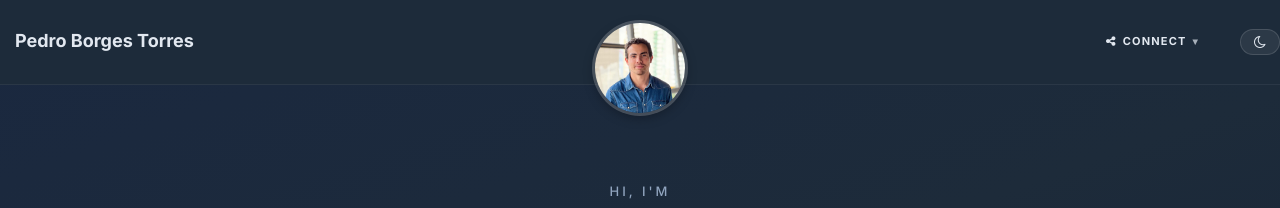
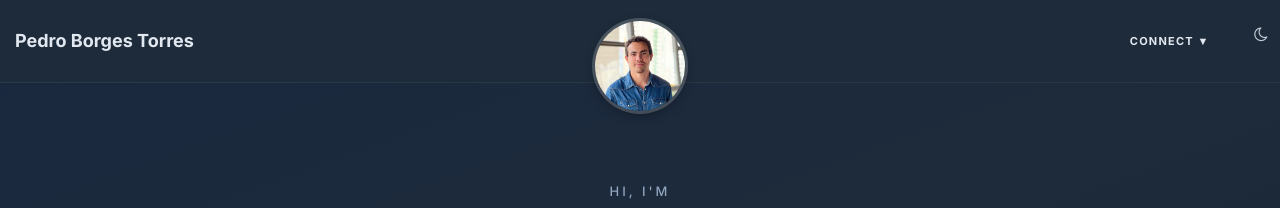
Before and after one commit to pedrohbtp/pedrohbtp.github.io, a Jekyll site: the page built from index.html, in a window 1280 px wide. Shown: the top 208 px of the page. Built offline with Jekyll 4.4.1, drawn with Linux system fonts in a browser that asks for light colours; nearby versions of some CDN libraries; the list of posts is cut into pages by our own code.

Commit message:
Revert "feat(nav): improve Connect dropdown and dark mode toggle (#39)" (#40)
This reverts commit 650b0e5004952b53a591014e9205d5ab33002f1d.

```diff
--- a/_includes/nav.html
+++ b/_includes/nav.html
@@ -6,10 +6,6 @@
         <span class="icon-bar"></span>
         <span class="icon-bar"></span>
         <span class="icon-bar"></span>
-      </button>
-      <!-- Mobile-only dark mode toggle (always visible, left of hamburger) -->
-      <button class="dark-mode-toggle navbar-dark-mobile" aria-label="Toggle dark mode" title="Toggle dark mode">
-        <span class="fa fa-moon-o" aria-hidden="true"></span>
       </button>
       {% if site.title-img %}
         <a class="navbar-brand navbar-brand-logo" href="{{ site.url }}"><img src="{{ site.title-img }}"/></a>
@@ -21,9 +17,7 @@
     <div class="collapse navbar-collapse" id="main-navbar">
       <ul class="nav navbar-nav navbar-right">
         <li class="navlinks-container">
-          <a class="navlinks-parent" href="javascript:void(0)">
-            <i class="fa fa-share-alt" aria-hidden="true"></i> Connect
-          </a>
+          <a class="navlinks-parent" href="javascript:void(0)">Connect</a>
           <div class="navlinks-children">
             {%- for link in site.social-network-links -%}
             {%- assign curkey = link[0] -%}
@@ -44,9 +38,8 @@
             {%- endfor -%}
           </div>
         </li>
-        <!-- Desktop dark mode toggle (inside collapse) -->
         <li>
-          <button id="dark-mode-toggle" class="dark-mode-toggle" aria-label="Toggle dark mode" title="Toggle dark mode">
+          <button id="dark-mode-toggle" aria-label="Toggle dark mode" title="Toggle dark mode">
             <span class="fa fa-moon-o" aria-hidden="true"></span>
           </button>
         </li>
--- a/css/main.css
+++ b/css/main.css
@@ -652,16 +652,8 @@
   position: relative;
 }
 
-.navbar-custom .nav .navlinks-parent {
-  display: flex;
-  align-items: center;
-  gap: 6px;
-}
-
 .navbar-custom .nav .navlinks-parent:after {
-  content: " \25BE";
-  font-size: 10px;
-  opacity: 0.7;
+  content: " \25BC";
 }
 
 .navbar-custom .nav .navlinks-children {
@@ -677,82 +669,48 @@
   padding: 10px 18px;
   background-color: {{ site.navbar-children-col }};
   text-decoration: none !important;
-  border-width: 0;
-  font-weight: 500;
+  border-width: 0 1px 1px 1px;
+  font-weight: normal;
   white-space: nowrap;
-  transition: background var(--transition), padding-left var(--transition);
+  transition: background var(--transition);
 }
 
 .navbar-custom .nav .navlinks-container .navlinks-children a:hover {
-  background-color: rgba(255, 255, 255, 0.1);
-  padding-left: 22px;
+  background-color: rgba(255, 255, 255, 0.08);
 }
 
 .navbar-custom .nav .navlinks-container .navlinks-children a .fa {
-  width: 18px;
+  width: 16px;
   text-align: center;
   flex-shrink: 0;
-  font-size: 15px;
-  opacity: 0.85;
 }
 
-/* Mobile: expand inline */
 @media only screen and (max-width: 767px) {
   .navbar-custom .nav .navlinks-container.show-children {
-    background: rgba(255, 255, 255, 0.06);
-    border-radius: 6px;
+    background: rgba(255, 255, 255, 0.08);
   }
   .navbar-custom .nav .navlinks-container.show-children .navlinks-children {
     display: block;
   }
-  .navbar-custom .nav .navlinks-container.show-children .navlinks-parent {
-    color: #fff;
-  }
-  .navbar-custom .nav .navlinks-container .navlinks-children a {
-    padding-left: 28px;
-    font-size: 12px;
-  }
-  .navbar-custom .nav .navlinks-container .navlinks-children a:hover {
-    padding-left: 34px;
-  }
 }
 
-/* Desktop: floating dropdown */
 @media only screen and (min-width: 768px) {
   .navbar-custom .nav .navlinks-container {
     text-align: center;
   }
   .navbar-custom .nav .navlinks-container:hover {
-    background: rgba(255, 255, 255, 0.07);
-    border-radius: 4px;
-  }
-  .navbar-custom .nav .navlinks-container:hover .navlinks-parent {
-    color: #fff;
+    background: rgba(255, 255, 255, 0.08);
   }
   .navbar-custom .nav .navlinks-container:hover .navlinks-children {
     display: block;
   }
   .navbar-custom .nav .navlinks-children {
     position: absolute;
-    right: 0;
-    top: 100%;
-    min-width: 190px;
-    background-color: #1a2840;
-    border: 1px solid rgba(255, 255, 255, 0.1);
-    border-top: none;
-    border-radius: 0 0 8px 8px;
-    box-shadow: 0 10px 30px rgba(0, 0, 0, 0.35);
-    overflow: hidden;
-    z-index: 1050;
   }
   .navbar-custom .nav .navlinks-container .navlinks-children a {
-    padding: 11px 18px;
-    border: none;
-    font-size: 12px;
-    letter-spacing: 0.3px;
-  }
-  .navbar-custom .nav .navlinks-container .navlinks-children a:last-child {
-    border-radius: 0 0 8px 8px;
+    padding: 10px 18px;
+    border: 1px solid rgba(255, 255, 255, 0.1);
+    border-width: 0 1px 1px;
   }
 }
 
@@ -1398,45 +1356,24 @@
   border-color: #742A2A;
 }
 
-/* Dark mode toggle button — shared styles */
-.dark-mode-toggle {
-  background: rgba(255, 255, 255, 0.07);
-  border: 1px solid rgba(255, 255, 255, 0.13);
-  border-radius: 20px;
+/* Dark mode toggle button */
+#dark-mode-toggle {
+  background: none;
+  border: none;
   cursor: pointer;
   color: var(--color-navbar-text);
-  font-size: 14px;
-  padding: 5px 13px;
+  font-size: 16px;
+  padding: 10px 12px;
   line-height: 20px;
-  display: inline-flex;
+  display: flex;
   align-items: center;
-  gap: 5px;
-  transition: background var(--transition), border-color var(--transition), color var(--transition);
+  transition: color var(--transition), opacity var(--transition);
+  opacity: 0.85;
 }
 
-.dark-mode-toggle:hover {
-  background: rgba(255, 255, 255, 0.16);
-  border-color: rgba(255, 255, 255, 0.28);
+#dark-mode-toggle:hover {
   color: #fff;
-}
-
-/* Mobile-only dark mode toggle (in navbar-header) */
-.navbar-dark-mobile {
-  float: right;
-  margin: 9px 6px 9px 0;
-  /* visible on mobile by default */
-}
-
-/* Hide mobile toggle on desktop; both toggles share .dark-mode-toggle styles */
-@media (min-width: 768px) {
-  .navbar-dark-mobile {
-    display: none;
-  }
-}
-
-/* Desktop dark mode toggle in navbar-right li */
-#dark-mode-toggle {
-  margin: 13px 0 13px 4px;
+  opacity: 1;
 }
 
 /* --- Fix table border for gist snippets --- */
--- a/js/main.js
+++ b/js/main.js
@@ -3,6 +3,7 @@
 /* --- Dark Mode --- */
 (function() {
   var STORAGE_KEY = 'theme';
+  var toggle = null;
 
   function getSystemPref() {
     return window.matchMedia && window.matchMedia('(prefers-color-scheme: dark)').matches
@@ -11,31 +12,35 @@
 
   function applyTheme(theme) {
     document.documentElement.setAttribute('data-theme', theme);
-    var isDark = theme === 'dark';
-    var label = isDark ? 'Switch to light mode' : 'Switch to dark mode';
-    document.querySelectorAll('.dark-mode-toggle').forEach(function(btn) {
-      var icon = btn.querySelector('.fa');
-      if (icon) {
-        icon.classList.toggle('fa-sun-o', isDark);
-        icon.classList.toggle('fa-moon-o', !isDark);
+    if (toggle) {
+      var icon = toggle.querySelector('.fa');
+      if (theme === 'dark') {
+        icon.classList.remove('fa-moon-o');
+        icon.classList.add('fa-sun-o');
+        toggle.setAttribute('aria-label', 'Switch to light mode');
+        toggle.setAttribute('title', 'Switch to light mode');
+      } else {
+        icon.classList.remove('fa-sun-o');
+        icon.classList.add('fa-moon-o');
+        toggle.setAttribute('aria-label', 'Switch to dark mode');
+        toggle.setAttribute('title', 'Switch to dark mode');
       }
-      btn.setAttribute('aria-label', label);
-      btn.setAttribute('title', label);
-    });
+    }
   }
 
   function initDarkMode() {
+    toggle = document.getElementById('dark-mode-toggle');
     var stored = localStorage.getItem(STORAGE_KEY);
     applyTheme(stored || getSystemPref());
 
-    document.querySelectorAll('.dark-mode-toggle').forEach(function(btn) {
-      btn.addEventListener('click', function() {
+    if (toggle) {
+      toggle.addEventListener('click', function() {
         var current = document.documentElement.getAttribute('data-theme');
         var next = current === 'dark' ? 'light' : 'dark';
         localStorage.setItem(STORAGE_KEY, next);
         applyTheme(next);
       });
-    });
+    }
 
     if (window.matchMedia) {
       window.matchMedia('(prefers-color-scheme: dark)').addEventListener('change', function(e) {
```
